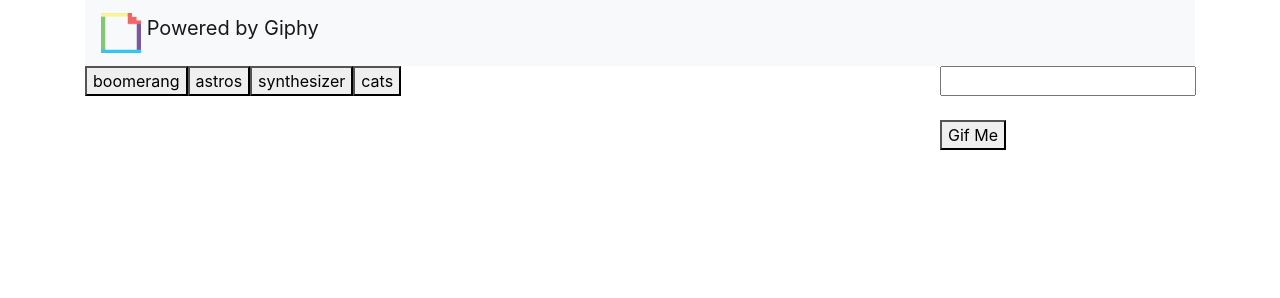
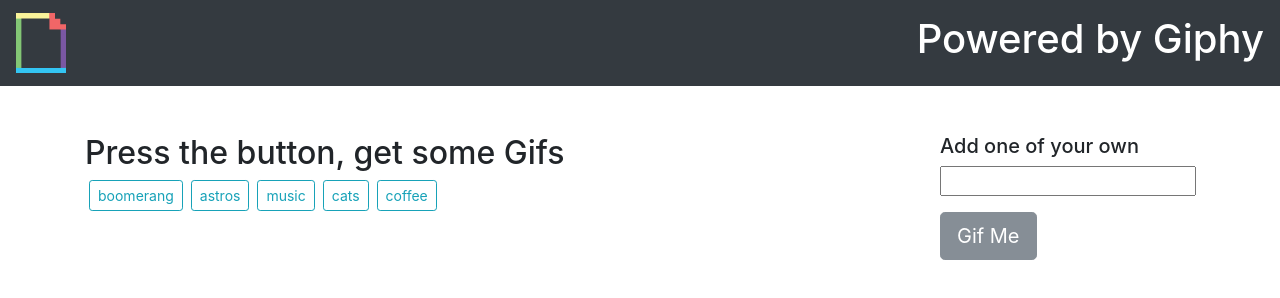
Before and after one commit to CalebLRose/gif-tastic, a plain HTML site: page index.html in a window 1280 px wide. Drawn offline with nearby package versions, Linux system fonts and the light colour scheme.

Commit message:
finished js and styling

```diff
--- a/assets/javascript/gif-api.js
+++ b/assets/javascript/gif-api.js
@@ -1,24 +1,20 @@
 $(document).ready(function(){
 
 	var q = "";
-	var btnArray = ["boomerang","astros","synthesizer","cats"];
+	var btnArray = ["boomerang","astros","music","cats","coffee"];
 	var btn;
 	var offset;
 	// var x = 0;
 
 	function addBtn(){
 		var myBtn = $("<button>"+btn+"</button>");
-		myBtn.addClass("my-btns");
+		myBtn.addClass("my-btns mx-1 btn btn-sm btn-outline-info");
 		$("#premade-buttons").append(myBtn);
 	}
 
 	for (i=0;i<btnArray.length;i++){
 		btn = btnArray[i];
 		addBtn();
-		// var myBtn = $("<button id=btn-"+i+">"+btnArray[i]+"</button>");
-		// console.log(btnArray[i]);
-		// myBtn.addClass("my-btns");
-		// $("#premade-buttons").append(myBtn);
 	};
 
 	function search(){
@@ -35,7 +31,7 @@ $(document).ready(function(){
 				var gifsDiv = $("<div class='item'>");
 				var rating = results[j].rating;
 				var p = $("<p>").text("Rating: "+rating);
-				var gifImage = $("<img>");
+				var gifImage = $("<img class='m-5'>");
 				gifImage.addClass("sources");
 				gifImage.attr("src", results[j].images.fixed_width_still.url);
 				gifImage.attr("data-state", "still");
--- a/index.html
+++ b/index.html
@@ -8,29 +8,35 @@
 	<script type="text/javascript" src="assets/javascript/gif-api.js"></script>
 </head>
 <body>
+
+
+	<nav class="navbar sticky-top navbar-dark bg-dark mb-5">
+		<a class="navbar-brand" href="#">
+    		<img src="assets/images/giphy-icon.png" width="50" height="60" class="d-inline-block align-top" alt="">
+		</a>
+		<h1 class="text-white">Powered by Giphy</h1>
+	</nav>
+
 	<div class="container">
 
-		<nav class="navbar navbar-light bg-light">
-  			<a class="navbar-brand" href="#">
-	    		<img src="/assets/images/giphyIcon.png" width="40" height="40" class="d-inline-block align-top" alt="">
-	    		Powered by Giphy
-  			</a>
-		</nav>
-
-		<div class="row">
-			<div class="col-md-9 col-sm-9">
+		<div class="row mt-5">
+			<div class="col-9" id="left">
+				<div>
+					<h2>Press the button, get some Gifs</h2>
+				</div>
 				<div id="premade-buttons"></div>
-				<div class="col-lg-9">
-					<div id="gifs">
+				<div class="col-9">
+					<div id="gifs" class="flex-row">
 
 					</div>
 				</div>
 			</div>
-			<div class="col-md-3 col-sm-3">
+			<div class="col-3 h-50" id="right">
+				<h5>Add one of your own</h5>
 				<form id="add-btns">
 					<input type="text" name="makeOne">
-					<br><br>
-					<button type="submit" id="new-gif">Gif Me</button>
+					<br>
+					<button type="submit" id="new-gif" class="mt-3 btn btn-lg btn-secondary">Gif Me</button>
 				</form>
 			</div>
 		</div>
```
Also changed, not shown: assets/images/giphy-icon.png (renamed from assets/images/giphyIcon.png), 1 other file.
